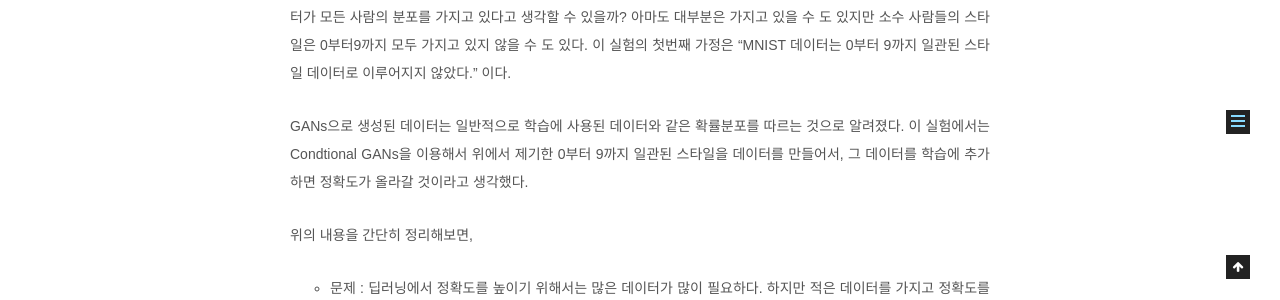
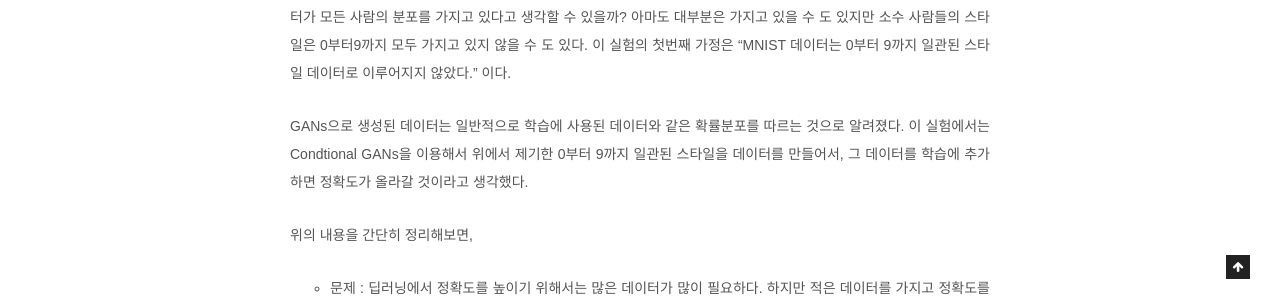
Before and after one commit to kangheeyong/kangheeyong.github.io, a Jekyll site: the page built from _posts/2018-01-16-gerative_data_for_improve_accuracy.md, in a window 1280 px wide. Shown: the part 721-1021 px from the top of the page. Built offline with Jekyll 4.4.1, drawn with Linux system fonts in a browser that asks for light colours.

Commit message:
edit config-5

```diff
--- a/_config.yml
+++ b/_config.yml
@@ -265,8 +265,8 @@ sidebar:
   #  - remove  Totally remove sidebar including sidebar toggle.
   #display: post
   #display: always
-  display: hide
-  #display: remove
+  #display: hide
+  display: remove
 
   # Sidebar offset from top menubar in pixels.
   offset: 12
```
